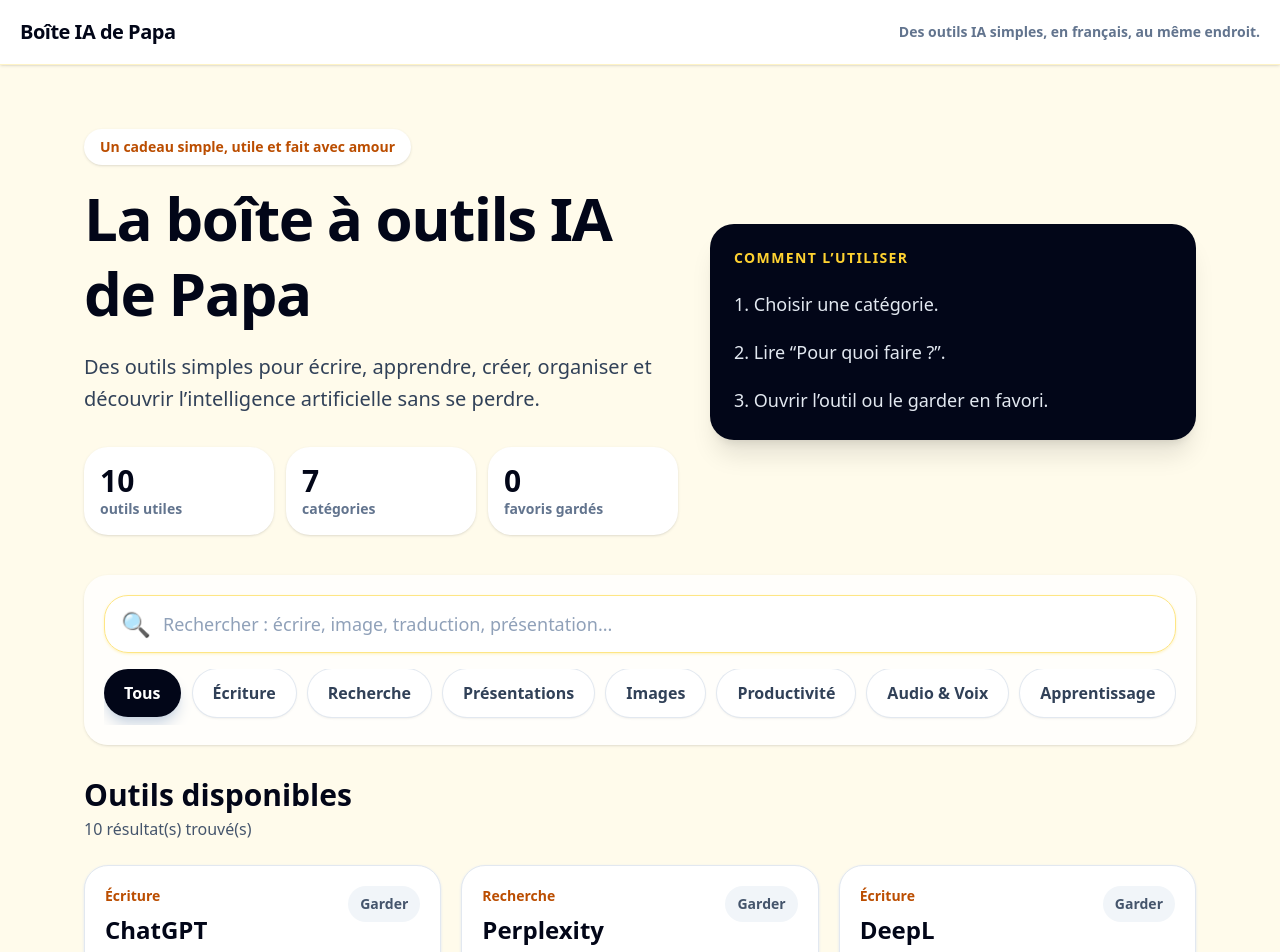
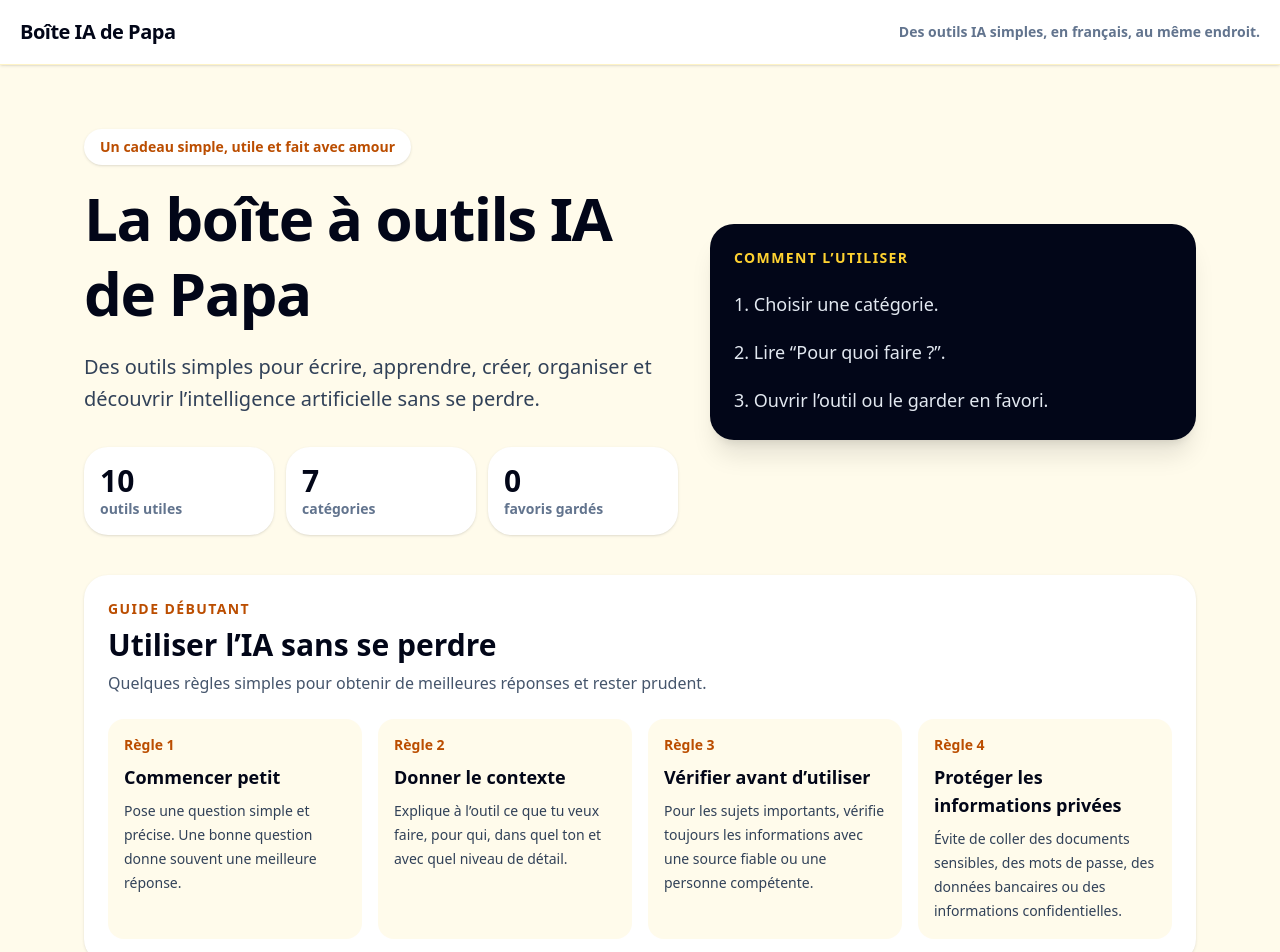
Before and after one commit to MerveilleDivine/my-dads-app, a React (Vite) app: page / in a window 1280 px wide. Shown: the top 952 px of the page. Built offline with nearby package versions, Linux system fonts and the light colour scheme.

Commit message:
feat: add beginner AI usage guide section

```diff
--- a/src/pages/Home.tsx
+++ b/src/pages/Home.tsx
@@ -12,6 +12,25 @@ function normalize(value: string) {
     .normalize("NFD")
     .replace(/[\u0300-\u036f]/g, "");
 }
+
+const guideSteps = [
+  {
+    title: "Commencer petit",
+    text: "Pose une question simple et précise. Une bonne question donne souvent une meilleure réponse.",
+  },
+  {
+    title: "Donner le contexte",
+    text: "Explique à l’outil ce que tu veux faire, pour qui, dans quel ton et avec quel niveau de détail.",
+  },
+  {
+    title: "Vérifier avant d’utiliser",
+    text: "Pour les sujets importants, vérifie toujours les informations avec une source fiable ou une personne compétente.",
+  },
+  {
+    title: "Protéger les informations privées",
+    text: "Évite de coller des documents sensibles, des mots de passe, des données bancaires ou des informations confidentielles.",
+  },
+];
 
 export default function Home() {
   const [query, setQuery] = useState("");
@@ -35,7 +54,16 @@ export default function Home() {
     return tools.filter((tool) => {
       const matchesCategory = selectedCategory === "Tous" || tool.category === selectedCategory;
       const searchableContent = normalize(
-        [tool.name, tool.description, tool.category, tool.useCase, tool.difficulty].join(" "),
+        [
+          tool.name,
+          tool.description,
+          tool.category,
+          tool.useCase,
+          tool.difficulty,
+          tool.bestFor.join(" "),
+          tool.starterPrompt,
+          tool.beginnerTip,
+        ].join(" "),
       );
       const matchesSearch = !normalizedQuery || searchableContent.includes(normalizedQuery);
       return matchesCategory && matchesSearch;
@@ -98,6 +126,25 @@ export default function Home() {
         </div>
       </section>
 
+      <section className="mx-auto max-w-6xl px-5 pb-6">
+        <div className="rounded-3xl bg-white p-6 shadow-sm">
+          <div className="max-w-3xl">
+            <p className="text-sm font-bold uppercase tracking-widest text-amber-700">Guide débutant</p>
+            <h2 className="mt-2 text-3xl font-black text-slate-950">Utiliser l’IA sans se perdre</h2>
+            <p className="mt-2 text-slate-600">Quelques règles simples pour obtenir de meilleures réponses et rester prudent.</p>
+          </div>
+          <div className="mt-6 grid gap-4 md:grid-cols-2 lg:grid-cols-4">
+            {guideSteps.map((step, index) => (
+              <div key={step.title} className="rounded-2xl bg-amber-50 p-4">
+                <p className="text-sm font-black text-amber-700">Règle {index + 1}</p>
+                <h3 className="mt-2 text-lg font-black text-slate-950">{step.title}</h3>
+                <p className="mt-2 text-sm leading-6 text-slate-700">{step.text}</p>
+              </div>
+            ))}
+          </div>
+        </div>
+      </section>
+
       <section className="mx-auto max-w-6xl px-5 pb-16">
         <div className="rounded-3xl bg-white/80 p-5 shadow-sm">
           <SearchBar value={query} onSearch={setQuery} />
```
